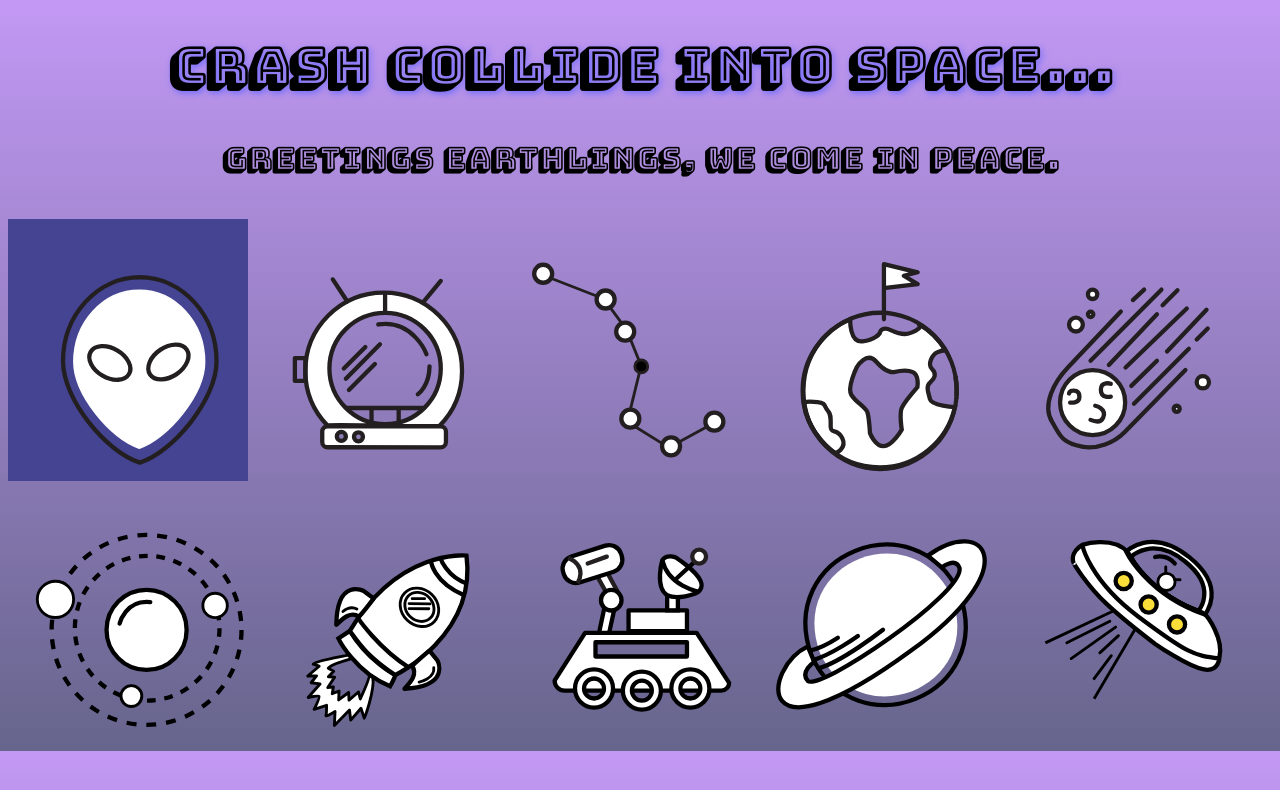
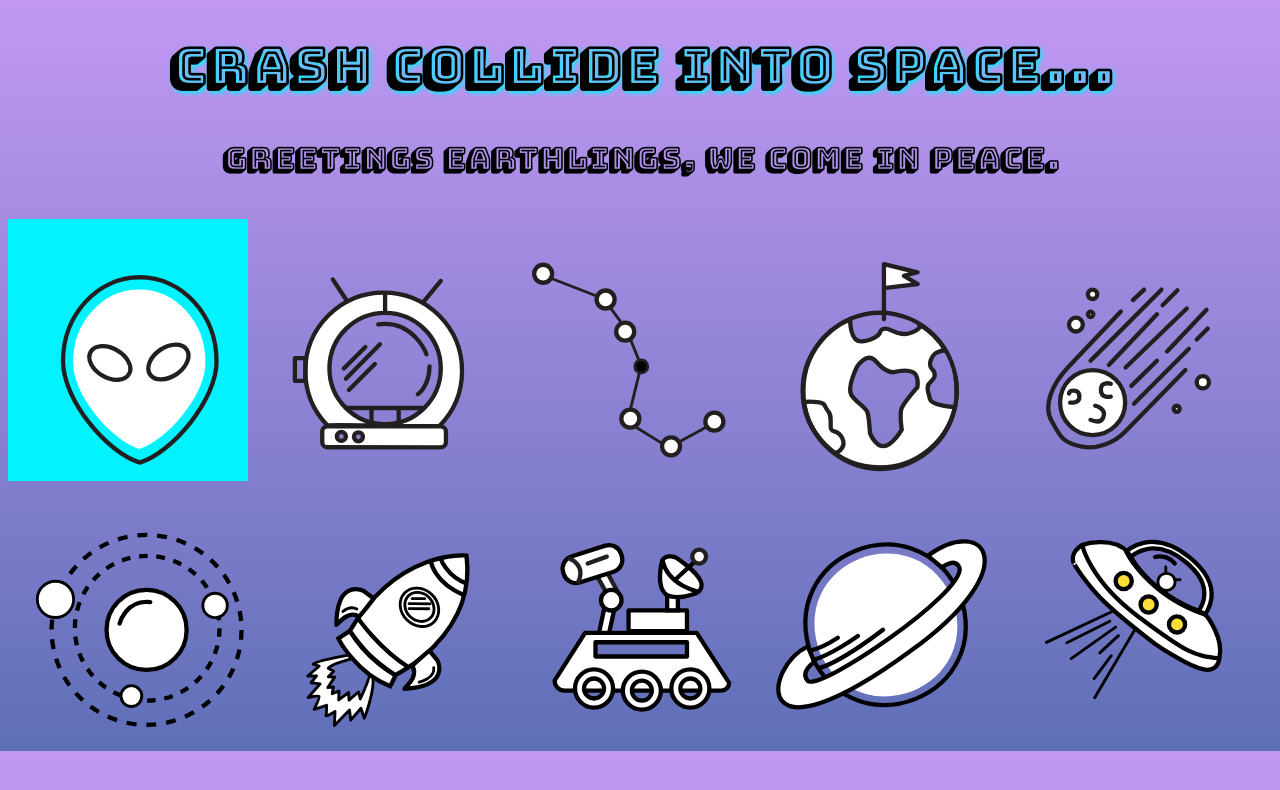
Before and after one commit to jordanandrigo/Andrigo_J_SVG_Icon, a plain HTML site: page index.html in a window 1280 px wide. In both pictures the pointer is over the element 127 px from the left and 350 px from the top of the page. Drawn offline with Linux system fonts and the light colour scheme.

Commit message:
final update

```diff
--- a/css/main.css
+++ b/css/main.css
@@ -2,7 +2,7 @@
 body {
 	font-family: 'Bungee Shade';
 	font-size: 22px;
-	background-image: linear-gradient(#C298F4, #66658C);
+	background-image: linear-gradient(#C298F4, #5E6FB7);
 
 }
 
@@ -10,9 +10,10 @@ body {
 	color: black;
 	font-size: 50px;
 	text-align: center;
-  text-shadow: 2px 2px 6px #6E6BFC;
+  text-shadow: 2px 2px 4px #00F3FF;
 
 }
+
 
 .wrapper h4 {
 	color: black;
@@ -33,9 +34,9 @@ body {
 
 
 div:hover {
-  background-color: #444493;
+  background-color: #00F3FF;
 }
 
 h1:hover {
-  background-color: #8442D1;
+  background-color: #AF54F7;
 }
```
Also changed, not shown: js/main.js (+7 -8 lines).
